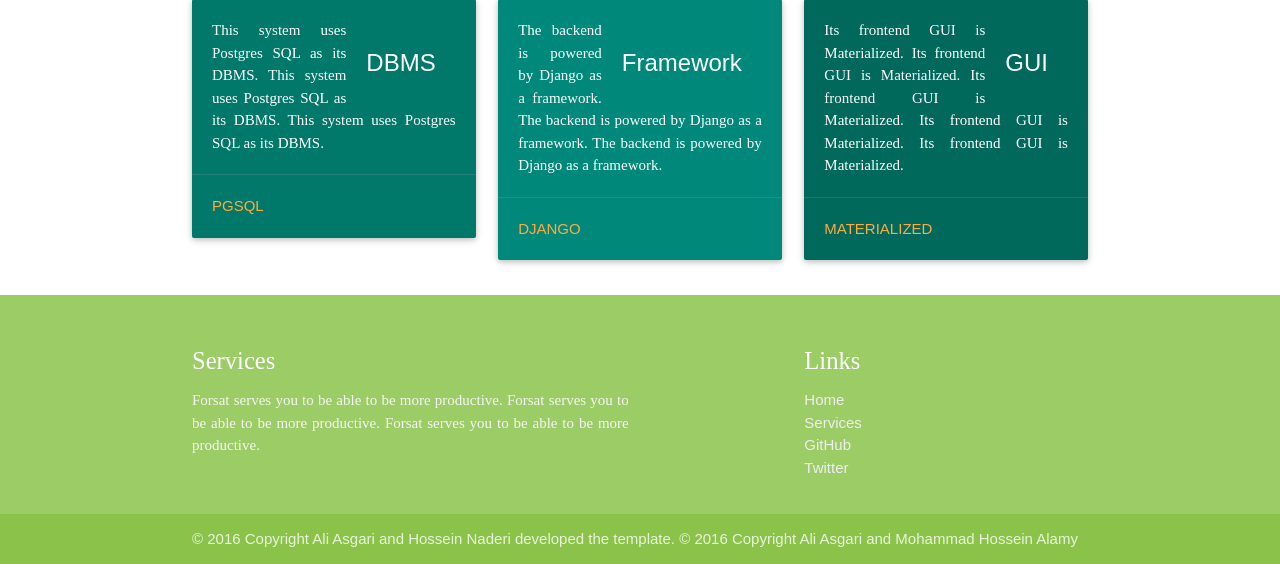
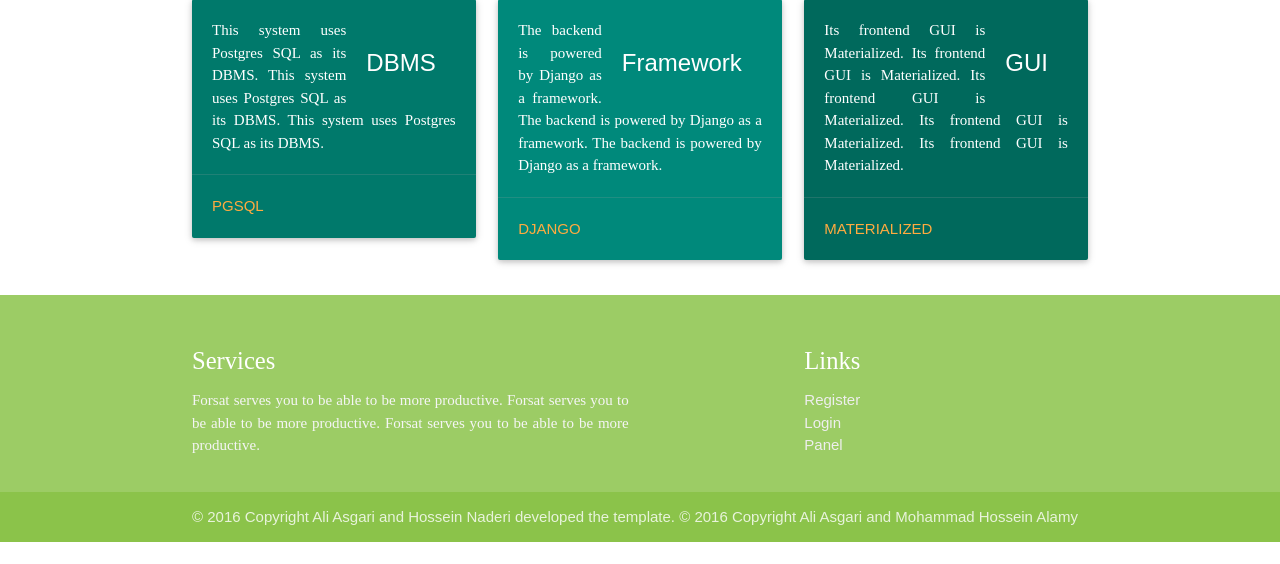
Before and after one commit to altostratous/forsat, a Django app: page /main/login in a window 1280 px wide. Shown: the part 335-899 px from the top of the page. After the commit the page ends 877 px from the top, so only its background shows below. Run offline with Django 3.2, Linux system fonts and the light colour scheme; some web fonts are replaced.

Commit message:
Added login required and links.

```diff
--- a/forsat_gui/main/views.py
+++ b/forsat_gui/main/views.py
@@ -3,6 +3,7 @@ from main.forms import UserForm
 from main.models import User
 from django.contrib.auth import authenticate, login
 from django.contrib import auth
+from django.contrib.auth.decorators import login_required
 
 from tasks.models import Task
 
@@ -38,6 +39,8 @@ def register(request):
 
 
 def panel(request):
+    if not hasattr(request.user, 'email'):
+        return redirect('login')
     if hasattr(request, 'message'):
         message = request.message
     else:
--- a/forsat_gui/templates/base.html
+++ b/forsat_gui/templates/base.html
@@ -264,10 +264,9 @@
                 <div class="col l4 offset-l2 s12">
                     <h5 class="white-text">Links</h5>
                     <ul>
-                        <li><a class="grey-text text-lighten-3" href="#!">Home</a></li>
-                        <li><a class="grey-text text-lighten-3" href="stayhowe/index.html">Services</a></li>
-                        <li><a class="grey-text text-lighten-3" href="#!">GitHub</a></li>
-                        <li><a class="grey-text text-lighten-3" href="#!">Twitter</a></li>
+                        <li><a class="grey-text text-lighten-3" href="/main/register">Register</a></li>
+                        <li><a class="grey-text text-lighten-3" href="/main/login">Login</a></li>
+                        <li><a class="grey-text text-lighten-3" href="/main/panel">Panel</a></li>
                     </ul>
                 </div>
             </div>
```
